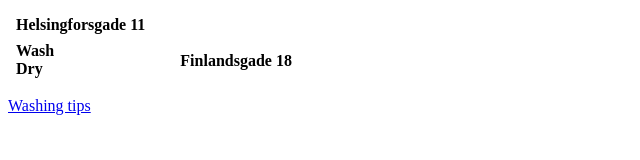
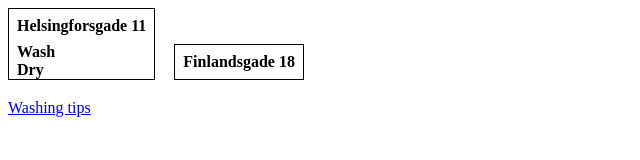
Before and after one commit to EmilBahnsen/vask-server, a plain HTML site: page index.html in a window 1280 px wide. Shown: the whole page, without its empty margins (0-640 px from the left). Drawn offline with Linux system fonts and the light colour scheme.

Commit message:
table look

```diff
--- a/index.html
+++ b/index.html
@@ -144,7 +144,7 @@
     <meta http-equiv="refresh" content="60">
     <style>
         table {
-            border-width: 1px;
+            border: 1px solid black;
             border-collapse: collapse;
             display: inline-block;
             margin: 0 15px 15px 0;
```
